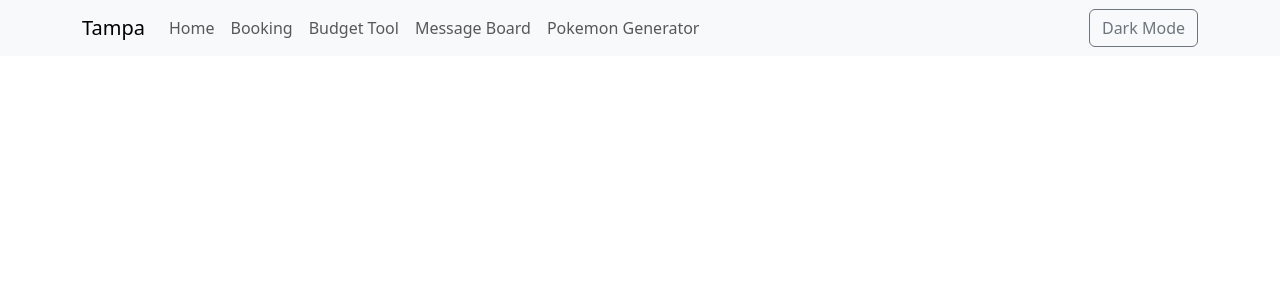
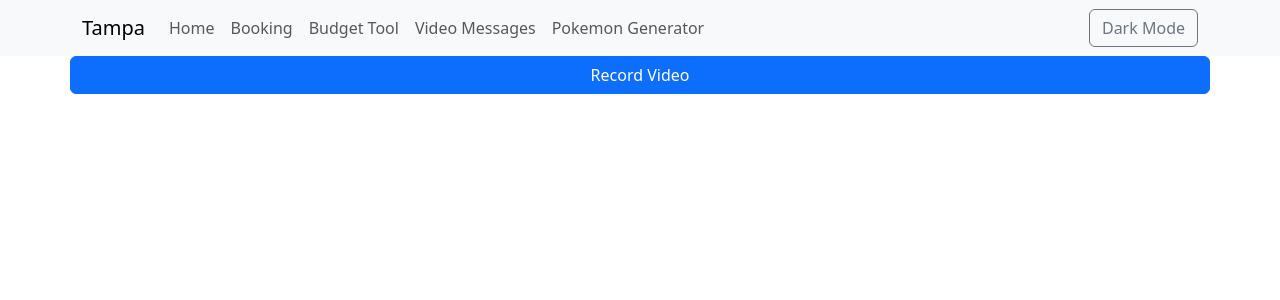
Before and after one commit to AndykingSkywalker/Money-App-Test, a React (Create React App) app: page /videomessages in a window 1280 px wide. Shown: the top 300 px of the page. Built offline with nearby package versions, Linux system fonts and the light colour scheme.

Commit message:
fine tuned the video preview

```diff
--- a/src/App.js
+++ b/src/App.js
@@ -6,6 +6,7 @@ import React from 'react';
 import Booking from './Components/Bookings/Booking';
 import NavigationBar from './Components/Navbar/Navbar';
 import Budget from './Components/Budget/Budget';
+import VideoMessage from './Components/VideoMessage/VideoMessage';
 
 
 
@@ -20,6 +21,7 @@ function App() {
       <Routes>
     <Route path='/Booking' element={<Booking/>} />
     <Route path='/Budget' element={<Budget/>} />
+    <Route path="/videomessages" element={<VideoMessage />} />
 
       </Routes>
     </Router>
--- a/src/Components/Navbar/Navbar.jsx
+++ b/src/Components/Navbar/Navbar.jsx
@@ -38,7 +38,7 @@ function NavigationBar() {
                 <Nav.Link href="/">Home</Nav.Link>
                 <Nav.Link href="/Booking">Booking</Nav.Link>
                 <Nav.Link href="/budget">Budget Tool</Nav.Link>
-                <Nav.Link href="/MessageBoard">Message Board</Nav.Link>
+                <Nav.Link href="/videomessages">Video Messages</Nav.Link>
                 <Nav.Link href="/PokeSearch">Pokemon Generator</Nav.Link>
               </Nav>
               <Button variant="outline-secondary" onClick={themeToggler}>
--- /dev/null
+++ b/src/Components/VideoMessage/VideoMessage.jsx
@@ -0,0 +1,111 @@
+import React, { useState, useRef, useEffect } from 'react';
+import { Button, Container, Row, Col, Card } from 'react-bootstrap';
+
+const VideoMessage = () => {
+    const [recordedVideos, setRecordedVideos] = useState([]);
+    const [countdown, setCountdown] = useState(null);
+    const [isRecording, setIsRecording] = useState(false);
+    const videoRef = useRef();
+    const countdownRef = useRef();
+
+    const handleVideoRecording = async () => {
+        try {
+            const stream = await navigator.mediaDevices.getUserMedia({ video: true });
+            const mediaRecorder = new MediaRecorder(stream);
+            const chunks = [];
+
+            // Set the source of the video element to the stream
+            videoRef.current.srcObject = stream;
+            videoRef.current.play();
+
+            // Start the countdown and recording
+            setCountdown(10);
+            setIsRecording(true);
+            countdownRef.current = setInterval(() => {
+                setCountdown((prevCountdown) => prevCountdown - 1);
+            }, 1000);
+
+            mediaRecorder.addEventListener('dataavailable', (event) => {
+                chunks.push(event.data);
+            });
+
+            mediaRecorder.addEventListener('stop', () => {
+                const blob = new Blob(chunks, { type: 'video/mp4' });
+                const videoUrl = URL.createObjectURL(blob);
+                setRecordedVideos((prevVideos) => [...prevVideos, videoUrl]);
+
+                // Reset the source of the video element
+                videoRef.current.srcObject = null;
+
+                // Stop the countdown and recording
+                clearInterval(countdownRef.current);
+                setCountdown(null);
+                setIsRecording(false);
+            });
+
+            mediaRecorder.start();
+
+            setTimeout(() => {
+                mediaRecorder.stop();
+                stream.getTracks().forEach((track) => track.stop());
+            }, 10000); // Stop recording after 10 seconds
+        } catch (error) {
+            console.error('Error recording video:', error);
+        }
+    };
+
+    // Clean up the countdown interval when the component unmounts
+    useEffect(() => {
+        return () => {
+            clearInterval(countdownRef.current);
+        };
+    }, []);
+
+    return (
+        <Container>
+        <Row className="justify-content-center mb-4">
+            <Button onClick={handleVideoRecording}>Record Video</Button>
+        </Row>
+        <Row className="justify-content-center mb-4">
+            {countdown !== null && <h2>Time remaining: {countdown}</h2>}
+            <div style={{
+                position: 'relative',
+                display: 'flex',
+                justifyContent: 'center',
+                alignItems: 'flex-end',
+                width: '100%',
+                height: '240px'
+            }}>
+                <video ref={videoRef} width="320" height="240" />
+                {isRecording && (
+                    <div
+                        style={{
+                            position: 'absolute',
+                            bottom: '10px',
+                            left: '50%',
+                            transform: 'translateX(-50%)',
+                            width: '20px',
+                            height: '20px',
+                            borderRadius: '50%',
+                            backgroundColor: 'red',
+                        }}
+                    />
+                )}
+            </div>
+        </Row>
+        <Row xs={1} md={3} className="g-4">
+            {recordedVideos.map((videoUrl, index) => (
+                <Col>
+                    <Card>
+                        <Card.Body>
+                            <video key={index} src={videoUrl} controls width="100%" />
+                        </Card.Body>
+                    </Card>
+                </Col>
+            ))}
+        </Row>
+    </Container>
+    );
+};
+
+export default VideoMessage;
```
